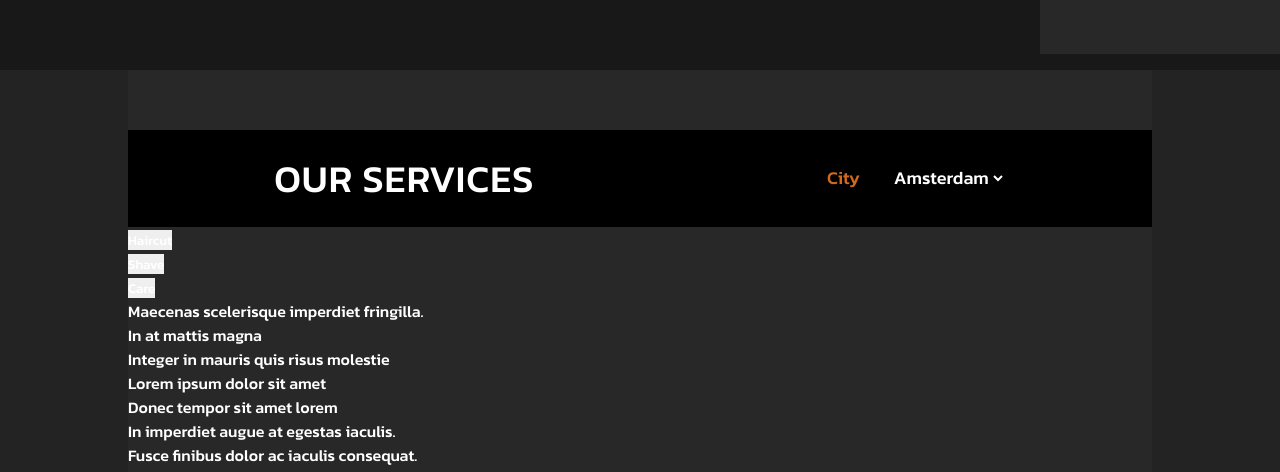
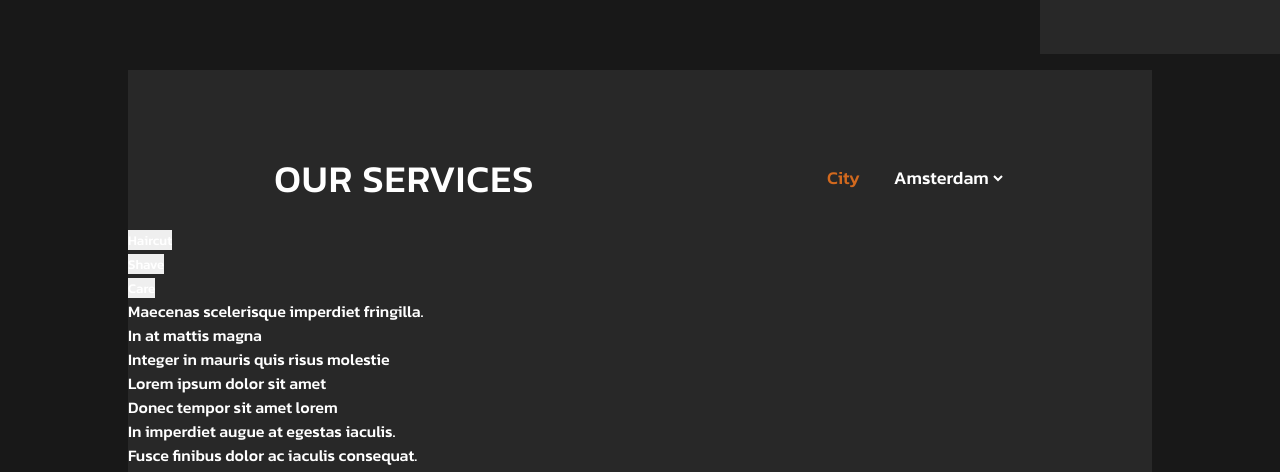
Before and after one commit to steamCorn/Barbershop-project, a React (Create React App) app: page / in a window 1280 px wide. Shown: the part 664-1136 px from the top of the page. Built offline with nearby package versions, Linux system fonts and the light colour scheme.

Commit message:
style header

```diff
--- a/src/components/header/Header.jsx
+++ b/src/components/header/Header.jsx
@@ -48,7 +48,7 @@ const Header = () => {
                 <div className="sliderContainer">
                     <Carousel offset={offset}>
                         <div className="sliderItem">
-                            <video src={video} autoPlay={false} loop muted/>
+                            <video src={video} autoPlay={true} loop muted/>
                         </div>
                         <div className="sliderItem">
                             <img src={img1} alt="Barber"/>
--- a/src/components/header/header.css
+++ b/src/components/header/header.css
@@ -2,7 +2,7 @@
     background-color: rgb(35, 35, 35);
     display: flex;
     justify-content: center;
-    background-color: var(--main-darck-bg-c);
+    background-color: var(--main-dark-bg-c);
 }
 .header::before{
     content: '';
@@ -80,7 +80,7 @@
 }
 .sliderContainer{
     margin-bottom: 80px;
-    background-color: var(--main-darck-bg-c);
+    background-color: var(--main-dark-bg-c);
 
     height: 400px;
 }
--- a/src/components/navbar/navbar.css
+++ b/src/components/navbar/navbar.css
@@ -1,7 +1,7 @@
 .navbar{
     height: 100px;
     padding-top: 15px;
-    background-color: var(--main-darck-bg-c);
+    background-color: var(--main-dark-bg-c);
     display: flex;
     justify-content: center;
 }
--- a/src/components/price_list/price-list.css
+++ b/src/components/price_list/price-list.css
@@ -8,7 +8,7 @@
     display: flex;
     justify-content: space-around;
     padding: 20px 0;
-    background-color: black;
+    /* background-color: black; */
 }
 .block-title{
     font-size: 38px;
--- a/src/index.css
+++ b/src/index.css
@@ -20,6 +20,10 @@
 
 :root{
     --main-light-bg-c: #282828;
-    --main-darck-bg-c: #181818;
+    --main-dark-bg-c: #181818;
     --main-accent-c: #efa336;
 }
+
+body{
+    background-color: var(--main-dark-bg-c);
+}
--- a/src/pages/home/home.css
+++ b/src/pages/home/home.css
@@ -1,5 +1,4 @@
 #barber-price{
-    background-color: rgb(35, 35, 35);
     display: flex;
     justify-content: center;
 }
```
